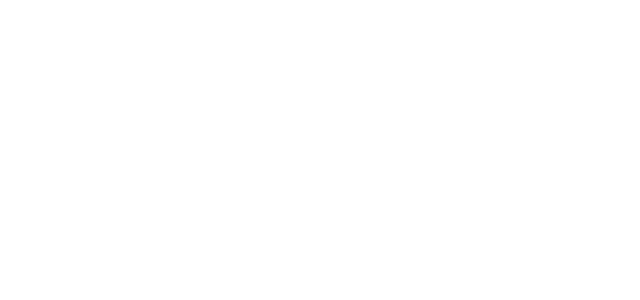
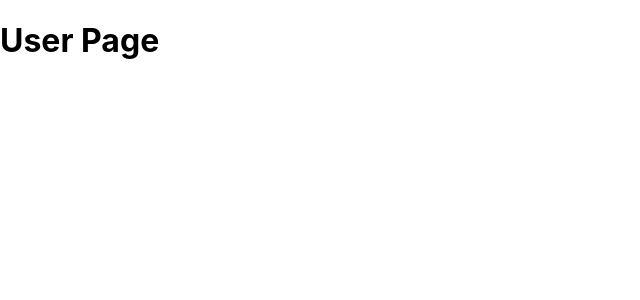
Before and after one commit to quantumVector/User-Page, a React (Create React App) app: page / in a window 1280 px wide. Shown: the top 300 px of the page, without its empty margins (0-640 px from the left). Built offline with nearby package versions, Linux system fonts and the light colour scheme.

Commit message:
added basic project architecture

```diff
--- a/package.json
+++ b/package.json
@@ -10,8 +10,11 @@
     "@types/node": "^12.20.37",
     "@types/react": "^17.0.34",
     "@types/react-dom": "^17.0.11",
+    "@types/react-router-dom": "^5.3.2",
+    "firebase": "^9.4.1",
     "react": "^17.0.2",
     "react-dom": "^17.0.2",
+    "react-router-dom": "^6.0.2",
     "react-scripts": "4.0.3",
     "typescript": "^4.4.4",
     "web-vitals": "^1.1.2"
--- a/src/App.tsx
+++ b/src/App.tsx
@@ -1,9 +1,17 @@
 import React from 'react';
+import { Route, Routes } from 'react-router';
 import './App.css';
+import { Login, NotFound, SignUp, UserPage } from './pages';
 
 function App() {
   return (
-    <div className="app-wrapper">
+    <div className='app-wrapper'>
+      <Routes>
+        <Route path='/' element={<UserPage />} />
+        <Route path='/login' element={<Login />} />
+        <Route path='/signup' element={<SignUp />} />
+        <Route path='*' element={<NotFound />} />
+      </Routes>
     </div>
   );
 }
--- a/src/index.tsx
+++ b/src/index.tsx
@@ -3,10 +3,13 @@ import ReactDOM from 'react-dom';
 import './index.css';
 import App from './App';
 import reportWebVitals from './reportWebVitals';
+import { BrowserRouter } from 'react-router-dom';
 
 ReactDOM.render(
   <React.StrictMode>
-    <App />
+    <BrowserRouter>
+      <App />
+    </BrowserRouter>
   </React.StrictMode>,
   document.getElementById('root')
 );
--- /dev/null
+++ b/src/pages/Login.tsx
@@ -0,0 +1,11 @@
+import React from 'react'
+
+const Login = () => {
+  return (
+    <div>
+      <h1>Login</h1>
+    </div>
+  )
+}
+
+export default Login
--- /dev/null
+++ b/src/pages/NotFound.tsx
@@ -0,0 +1,11 @@
+import React from 'react';
+
+const NotFound = () => {
+  return (
+    <div>
+      <h1>Not found</h1>
+    </div>
+  )
+}
+
+export default NotFound;
--- /dev/null
+++ b/src/pages/SignUp.tsx
@@ -0,0 +1,11 @@
+import React from 'react'
+
+const SignUp = () => {
+  return (
+    <div>
+      <h1>Sign Up</h1>
+    </div>
+  )
+}
+
+export default SignUp
--- /dev/null
+++ b/src/pages/UserPage.tsx
@@ -0,0 +1,11 @@
+import React from 'react';
+
+const UserPage = () => {
+  return (
+    <div>
+      <h1>User Page</h1>
+    </div>
+  )
+}
+
+export default UserPage;
--- /dev/null
+++ b/src/pages/index.ts
@@ -0,0 +1,4 @@
+export { default as Login } from './Login';
+export { default as SignUp } from './SignUp';
+export { default as UserPage } from './UserPage';
+export { default as NotFound } from './NotFound';
```
Also changed, not shown: 1 other file (tests, documents, lock files or other folders).
